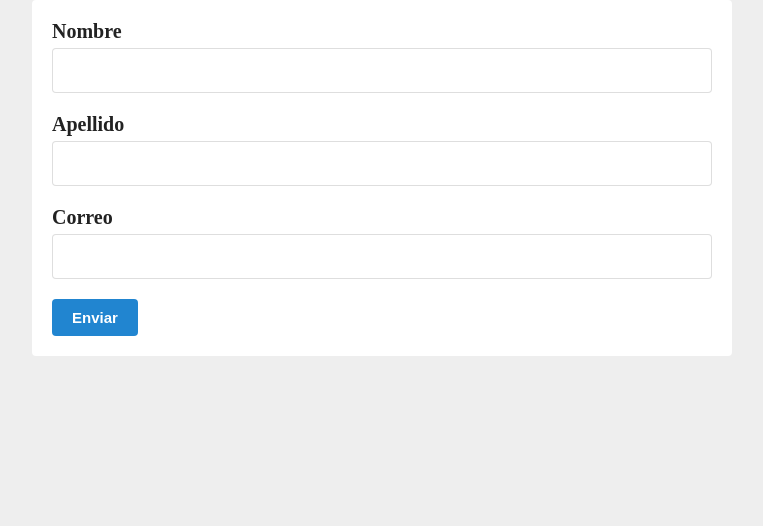
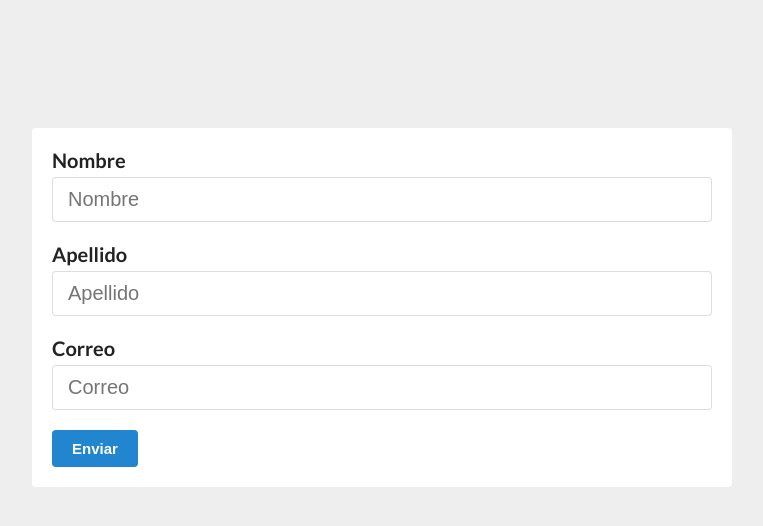
Before and after one commit to MariaJoseDiazCa/gestor-de-usuarios, a React (Create React App) app: page / in a window 1280 px wide. Shown: the top 526 px of the page, without its empty margins (258-1021 px from the left). Built offline with nearby package versions, Linux system fonts and the light colour scheme.

Commit message:
UPDATE: Final details

```diff
--- a/public/index.html
+++ b/public/index.html
@@ -24,7 +24,13 @@
       work correctly both with client-side routing and a non-root public URL.
       Learn how to configure a non-root public URL by running `npm run build`.
     -->
-    <title>React App</title>
+    <title>Gestor Usuarios</title>
+    <link rel="preconnect" href="https://fonts.googleapis.com" />
+    <link rel="preconnect" href="https://fonts.gstatic.com" crossorigin />
+    <link
+      href="https://fonts.googleapis.com/css2?family=Lato:wght@400;700&display=swap"
+      rel="stylesheet"
+    />
   </head>
   <body>
     <noscript>You need to enable JavaScript to run this app.</noscript>
--- a/src/App.js
+++ b/src/App.js
@@ -1,44 +1,62 @@
+import { useState } from "react";
 import useFormulario from "./hooks/useFormulario";
 import Input from "./components/Input";
 import Card from "./components/Card";
 import Container from "./components/Container";
 import Button from "./components/Button";
 function App() {
-  const [formulario, handleChange] = useFormulario({
+  const [usuarios, setUsuarios] = useState([]);
+  const [formulario, handleChange, reset] = useFormulario({
     name: "",
     lastname: "",
     email: "",
   });
 
-  console.log(formulario);
+  const submit = (e) => {
+    e.preventDefault();
+    setUsuarios([...usuarios, formulario]);
+    reset();
+  };
   return (
+    <div style={{ marginTop: "10%" }}>
       <Container>
         <Card>
           <div style={{ padding: 20 }}>
-          <form>
+            <form onSubmit={submit}>
               <Input
                 label="Nombre"
                 name="name"
                 value={formulario.name}
                 onChange={handleChange}
+                placeholder="Nombre"
               />
               <Input
                 label="Apellido"
                 name="lastname"
                 value={formulario.lastname}
                 onChange={handleChange}
+                placeholder="Apellido"
               />
               <Input
                 label="Correo"
                 name="email"
                 value={formulario.email}
                 onChange={handleChange}
+                placeholder="Correo"
               />
               <Button>Enviar</Button>
             </form>
           </div>
         </Card>
+        <Card>
+          <ul>
+            {usuarios.map((x) => (
+              <li key={x.email}>{`${x.name} ${x.lastname}: ${x.email}`}</li>
+            ))}
+          </ul>
+        </Card>
       </Container>
+    </div>
   );
 }
 
--- a/src/hooks/useFormulario.js
+++ b/src/hooks/useFormulario.js
@@ -7,7 +7,11 @@
       [e.target.name]: e.target.value,
     });
   };
-  return [formulario, handleChange];
+
+  const reset = () => {
+    setFormulario(inicial);
+  };
+  return [formulario, handleChange, reset];
 };
 
 export default useFormulario;
--- a/src/index.css
+++ b/src/index.css
@@ -1,4 +1,5 @@
 body {
+  font-family: Lato, sans-serif;
   margin: 0;
   background-color: #eee;
   -webkit-font-smoothing: antialiased;
```
Lines whose indentation alone changed are shown as unchanged.
